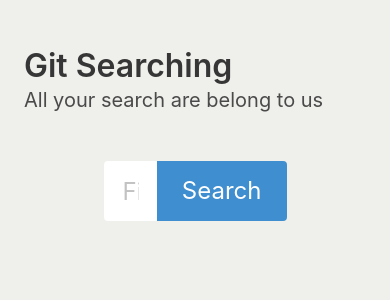
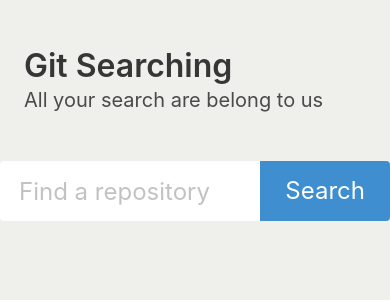
Before and after one commit to jtomchak/git-searching, a React (Create React App) app: page / in a window 390 px wide. Shown: the top 300 px of the page. Built offline with nearby package versions, Linux system fonts and the light colour scheme.

Commit message:
mobile update

```diff
--- a/src/components/Search.js
+++ b/src/components/Search.js
@@ -3,7 +3,7 @@ import React, { Component } from "react";
 class Search extends Component {
   render() {
     return (
-      <div className="columns is-mobile">
+      <div className="columns">
         <div className="column is-half is-offset-one-quarter">
           <div className="field has-addons is-expanded">
             <div className="control">
```
